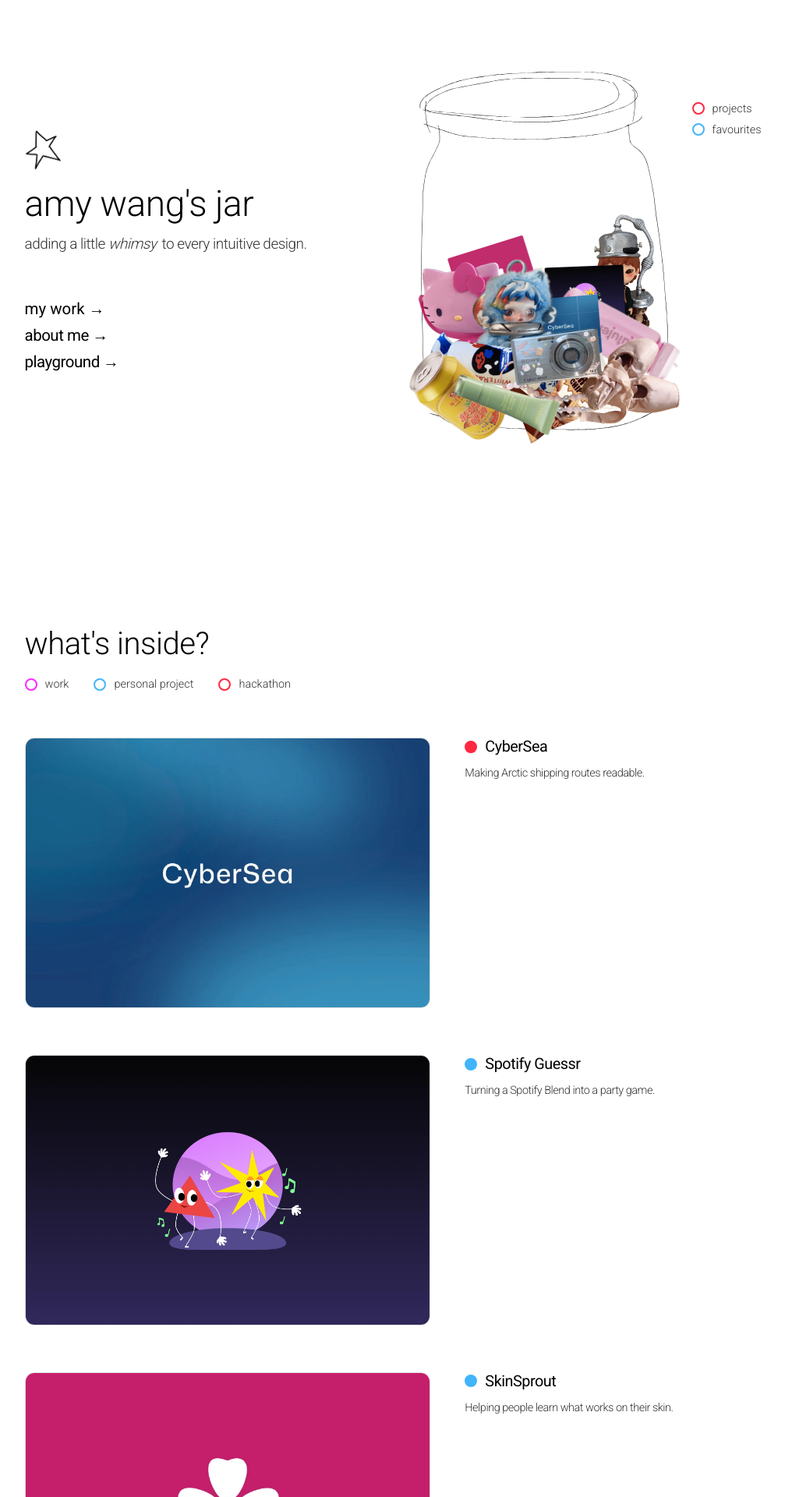
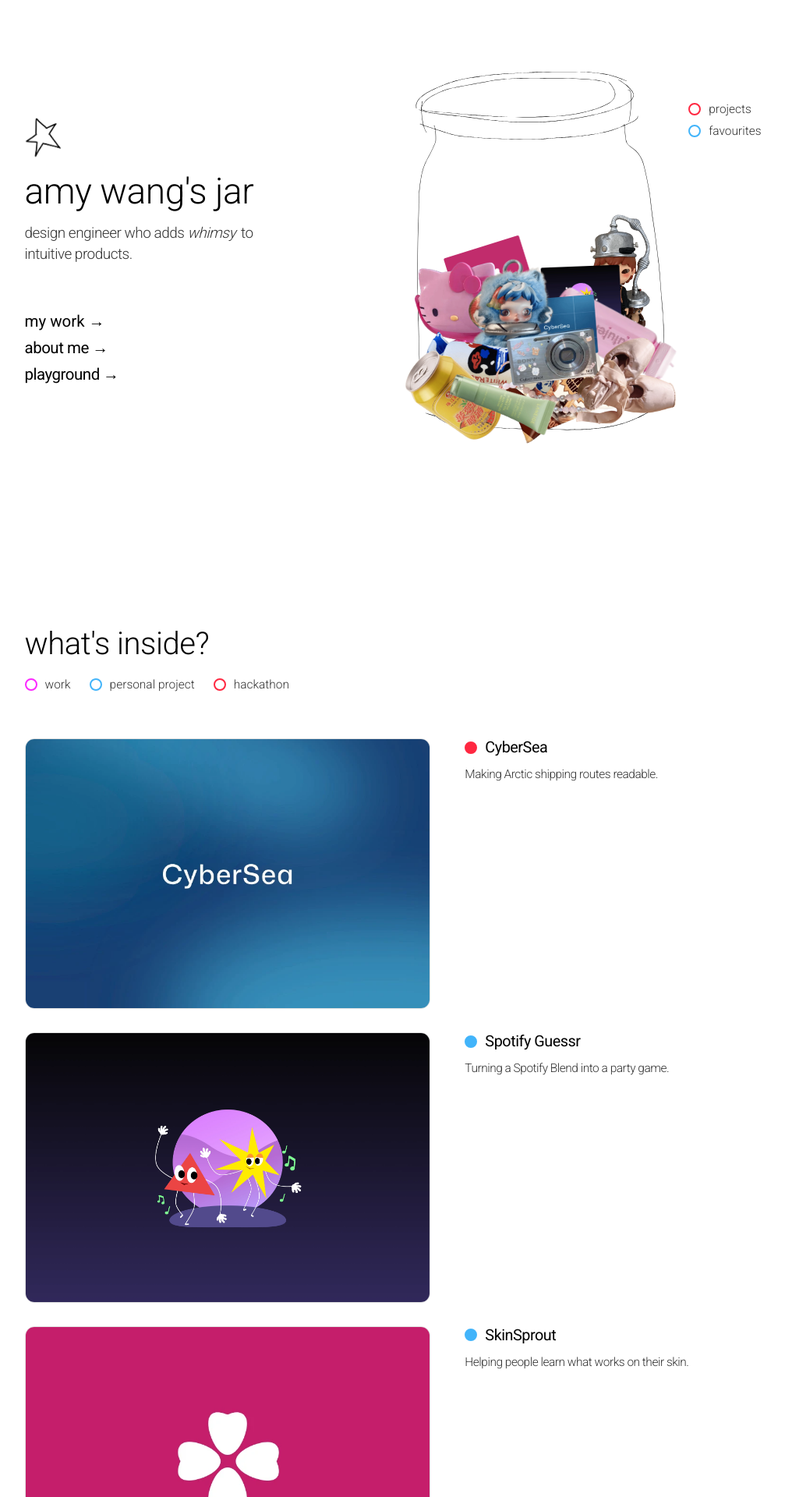
Before and after one commit to amyw41/amy-s-portfolio, a Next.js app: page / in a window 1280 px wide. Shown: the part 100-2020 px from the top of the page at 78% size, without its empty margins (136-1143 px from the left). Built offline with nearby package versions, Linux system fonts and the light colour scheme.

Commit message:
update small details

```diff
--- a/components/case-studies/CaseStudyKit.tsx
+++ b/components/case-studies/CaseStudyKit.tsx
@@ -329,7 +329,7 @@
   const mediaGap = children ? "mt-[36px]" : "mt-2";
   return (
     <div>
-      <div className="grid grid-cols-1 md:grid-cols-[14rem_1fr] lg:grid-cols-[16rem_1fr] md:gap-x-8 lg:gap-x-12">
+      <div className="grid grid-cols-1 md:grid-cols-[14rem_1fr] lg:grid-cols-[13rem_1fr] md:gap-x-8 lg:gap-x-8">
         <div className="md:col-start-1">
           {eyebrow && <p className={`${TEXT.header} mb-2`}>{eyebrow}</p>}
           <p className={headingClassName ?? TEXT.subheader}>{heading}</p>
@@ -656,7 +656,7 @@
 }) {
   return (
     <div className="tw-scope min-h-screen bg-white">
-      <div className="pageContainer flex w-full gap-5 lg:gap-9">
+      <div className="pageContainer flex w-full gap-10 lg:gap-8">
         {/* h-fit — sticks to its own content height, not stretched to match
             <main>'s (flex's default align-items:stretch would otherwise
             make it tall enough to overlap the footer while sticky).
@@ -673,7 +673,7 @@
             moment the taskbar has fully scrolled out of view — so it rises
             to fill the space the taskbar leaves behind, then sits flush
             against the top for the rest of the page. */}
-        <aside className="sticky top-0 hidden h-fit w-48 shrink-0 pb-24 pt-8 lg:block lg:pt-14">
+        <aside className="sticky top-0 hidden h-fit w-44 shrink-0 pb-24 pt-8 lg:block lg:pt-14">
           <TableOfContents sectionNav={sectionNav} className="flex-col gap-3.5" home extra={sidebarExtra} />
         </aside>
 
--- a/components/case-studies/CyberSeaCaseStudy.tsx
+++ b/components/case-studies/CyberSeaCaseStudy.tsx
@@ -117,7 +117,7 @@
         heroVideo
         highlightColor={HIGHLIGHT}
         meta={META}
-        tldr="CyberSea is a route-planning dashboard built in 36 hours for uOttaHacks, tackling the Thales Challenge: helping mariners plan safer Arctic shipping routes with live conditions, a clean data dashboard, and interactive 3D terrain. It placed 2nd for the Thales Challenge & 1st overall!"
+        tldr="The arctic is pretty hard to navigate, for professionals AND the average person. So we designed an all-in-one information webapp: a map, info dashboard, and a cool 3D mesh feature showcasing ocean assets!"
       />
 
       {/* 01 / Initial Planning */}
--- a/components/sections/Hero/Hero.module.css
+++ b/components/sections/Hero/Hero.module.css
@@ -146,6 +146,7 @@
   font-size: clamp(15px, 1.48vw, 23px);
   /* 19px @1280 */
   font-weight: 300;
+  line-height: 1.45;
   color: rgba(0, 0, 0, 0.8);
 }
 
--- a/components/sections/Hero/index.tsx
+++ b/components/sections/Hero/index.tsx
@@ -117,7 +117,7 @@
               />
               <h1 className={styles.title}>{copy.title}</h1>
               <p className={styles.tagline}>
-                adding a little <i>whimsy</i>{" "}to every intuitive design.
+                design engineer who adds <i>whimsy</i> to<br />intuitive products.
               </p>
             </div>
 
--- a/components/sections/Projects/ProjectCard.module.css
+++ b/components/sections/Projects/ProjectCard.module.css
@@ -121,9 +121,8 @@
 
 .description {
   margin: 0;
-  /* Was --fs-tagline — matched to the category filter buttons' own label
-   * size (CircleToggle.module.css's .label) per request. */
-  font-size: var(--fs-small);
+  /* Matched to the category filter buttons' own label size (CircleToggle.module.css's .label) */
+  font-size: calc(var(--fs-small) + 1px);
   font-weight: 300;
   line-height: 1.5;
   color: rgba(0, 0, 0, 0.8);
--- a/components/sections/Projects/Projects.module.css
+++ b/components/sections/Projects/Projects.module.css
@@ -39,7 +39,7 @@
 .filters {
   display: flex;
   flex-wrap: wrap;
-  gap: 32px;
+  gap: 24px;
 }
 
 /* ---------- card list ---------- */
@@ -47,9 +47,8 @@
 .list {
   display: flex;
   flex-direction: column;
-  /* "Generous spacing" — noticeably more than the filters/heading gaps
-   * above, so the list itself reads as a series of distinct entries. */
-  gap: 60px;
+  /* Condensed slightly per user request from 60px to 40px */
+  gap: 30px;
   /* Filtering actually reorders these children in the real DOM (see
    * index.tsx — displayIds.map, then useFlipReorder papers over the
    * resulting visual jump with a transform). That real DOM mutation is
--- a/components/ui/CircleToggle/CircleToggle.module.css
+++ b/components/ui/CircleToggle/CircleToggle.module.css
@@ -75,7 +75,7 @@
 }
 
 .label {
-  font-size: var(--fs-small);
+  font-size: calc(var(--fs-small) + 1px);
   font-weight: 300;
   color: rgba(0, 0, 0, 0.8);
 }
--- a/lib/content.ts
+++ b/lib/content.ts
@@ -8,7 +8,7 @@
   en: {
     hero: {
       title: "amy wang's jar",
-      tagline: "adding a little whimsy to every intuitive design.",
+      tagline: "design engineer who adds whimsy to intuitive products.",
       social: {
         linkedin: { label: "LinkedIn", href: "https://linkedin.com/in/amyw41" },
         gmail: { label: "Email", href: "mailto:amy.wang1@uwaterloo.ca" },
```
Also changed, not shown: components/case-studies/ExtrasCaseStudy.tsx (+4 -4 lines), app/projects/[slug]/case-study.css (line endings or trailing spaces).
